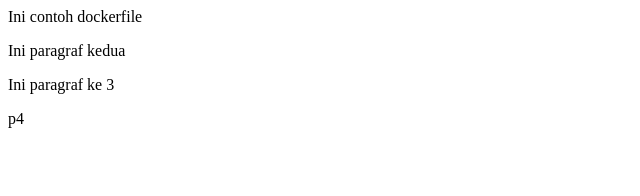
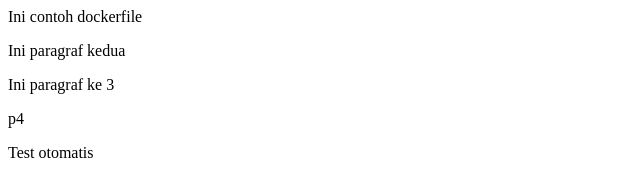
Before and after one commit to charumha/nginx-custom, a plain HTML site: page index.html in a window 1280 px wide. Shown: the whole page, without its empty margins (0-640 px from the left). Drawn offline with Linux system fonts and the light colour scheme.

Commit message:
Update index.html

```diff
--- a/index.html
+++ b/index.html
@@ -2,3 +2,4 @@
 <p>Ini paragraf kedua</p>
 <p>Ini paragraf ke 3</p>
 <p>p4</p>
+<p>Test otomatis<p/>
```
